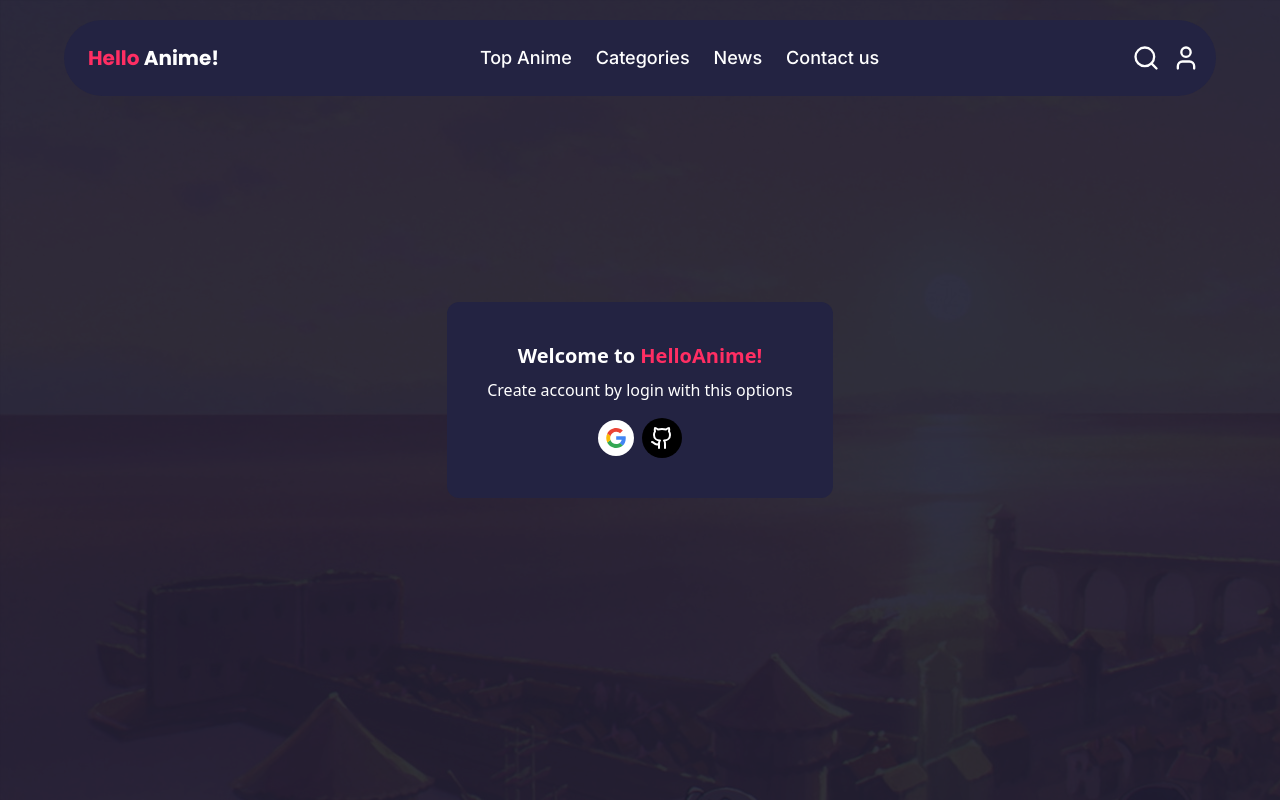
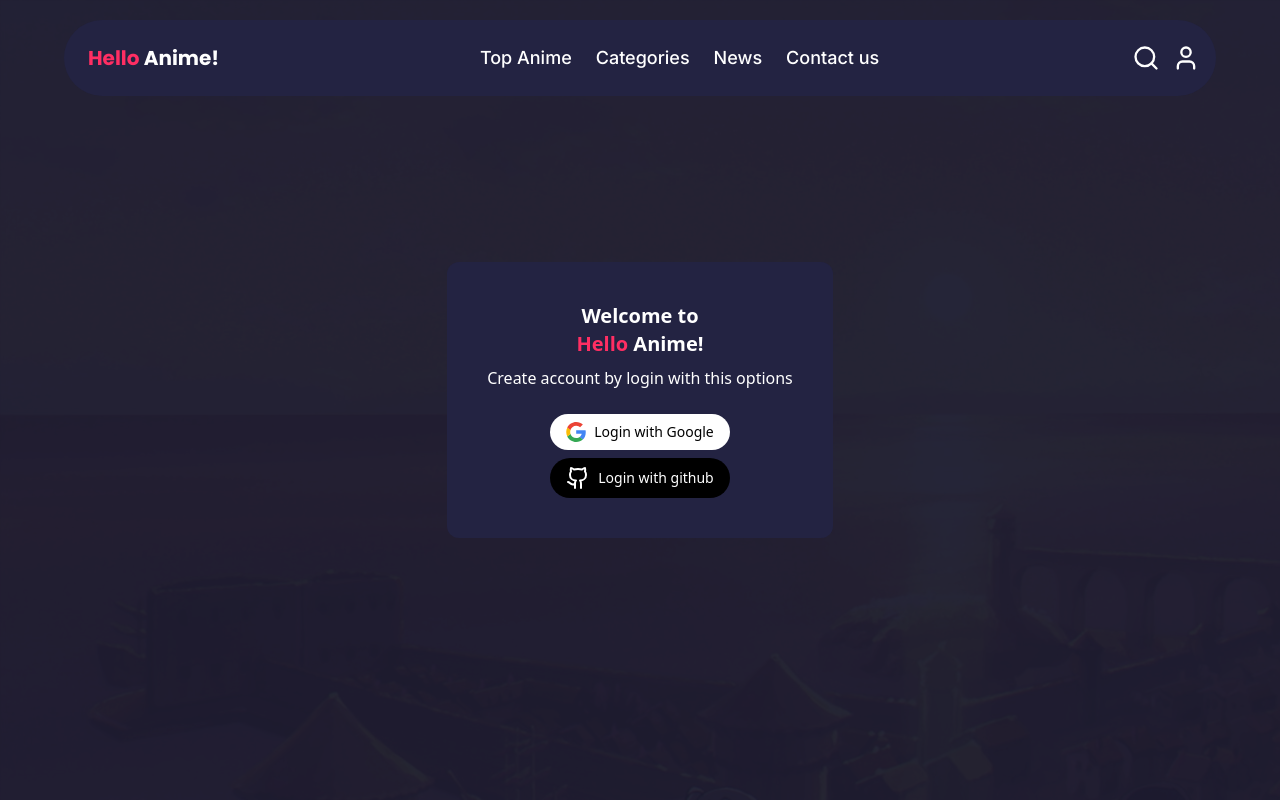
Before and after one commit to KacperBartlomiejczak/Hello-Anime, a Next.js app: page /login in a window 1280 px wide. Built offline with nearby package versions, Linux system fonts and the light colour scheme; no server answers.

Commit message:
Refactor login page components; create LoginBox, LoginBackground, and LoginButtonsGroup for improved structure and functionality

```diff
--- a/src/app/login/page.tsx
+++ b/src/app/login/page.tsx
@@ -1,51 +1,11 @@
-"use client";
-
-import { signIn } from "next-auth/react";
-import { useState } from "react";
-
-import Google from "@/components/ui/google";
-import { Github } from "lucide-react";
-import Spinner from "@/components/ui/spinner";
+import LoginBackground from "@/components/login/loginBackground";
+import LoginBox from "@/components/login/loginBox";
 
 export default function Page() {
-  const [isLoading, setIsLoading] = useState(false);
-
-  const handleLogin = async (provider: string) => {
-    setIsLoading(true);
-    await signIn(provider, { callbackUrl: "/" });
-  };
   return (
     <section className="relative w-full h-full z-20">
-      <div className="w-full h-full flex justify-center items-center fixed z-20">
-        <div className="bg-secondary-background p-10 rounded-xl text-center">
-          <h2 className="font-bold text-xl mb-2">
-            Welcome to <span className="text-brand">HelloAnime!</span>
-          </h2>
-
-          <p>Create account by login with this options</p>
-          <div className="flex flex-row items-center justify-center mt-4 gap-2">
-            <button className="p-2 bg-white rounded-full">
-              <Google className="h-5 w-5" />
-            </button>
-            <button
-              className="p-2 bg-black rounded-full cursor-pointer"
-              onClick={() => handleLogin("github")}
-              disabled={isLoading}
-            >
-              {isLoading ? (
-                <Spinner className="h-5 w-5 text-white" />
-              ) : (
-                <Github className="text-[1.25rem]" />
-              )}
-            </button>
-          </div>
-        </div>
-      </div>
-      <div className="absolute inste-0 w-screen h-screen bg-background/90 z-10" />
-      <div
-        className="absolute inset-0 h-screen w-screen z-0 object-center object-cover"
-        style={{ backgroundImage: 'url("/bg.jpg")' }}
-      ></div>
+      <LoginBox />
+      <LoginBackground />
     </section>
   );
 }
--- /dev/null
+++ b/src/components/login/loginBackground.tsx
@@ -0,0 +1,11 @@
+export default function LoginBackground() {
+  return (
+    <>
+      <div className="absolute inste-0 w-screen h-screen bg-background/95 z-10" />
+      <div
+        className="absolute inset-0 h-screen w-screen z-0 object-center object-cover"
+        style={{ backgroundImage: 'url("/bg.jpg")' }}
+      ></div>
+    </>
+  );
+}
--- /dev/null
+++ b/src/components/login/loginBox.tsx
@@ -0,0 +1,22 @@
+import LoginButtonsGroup from "./loginButtonsGroup";
+
+export default function LoginBox() {
+  return (
+    <div className="w-full h-full flex justify-center items-center fixed z-20">
+      <div className="bg-secondary-background p-8 rounded-xl text-center w-[90%] md:w-auto lg:p-10">
+        <h2 className="font-bold text-xl mb-2">
+          Welcome to{" "}
+          <span className="text-brand">
+            <br></br>Hello
+          </span>{" "}
+          Anime!
+        </h2>
+
+        <p>Create account by login with this options</p>
+        <div className="flex flex-col items-center justify-center mt-6 gap-2">
+          <LoginButtonsGroup />
+        </div>
+      </div>
+    </div>
+  );
+}
--- /dev/null
+++ b/src/components/login/loginButton.tsx
@@ -0,0 +1,25 @@
+import { cn } from "@/lib/utils";
+
+interface LoginButtonProps {
+  children: React.ReactNode;
+  onLogin: () => void;
+  classNames?: string;
+}
+
+export default function LoginButton({
+  children,
+  onLogin,
+  classNames,
+}: LoginButtonProps) {
+  return (
+    <button
+      className={cn(
+        "px-4 py-2 bg-white rounded-full flex flex-row text-sm gap-2 items-center justify-center text-black cursor-pointer",
+        classNames
+      )}
+      onClick={onLogin}
+    >
+      {children}
+    </button>
+  );
+}
--- /dev/null
+++ b/src/components/login/loginButtonsGroup.tsx
@@ -0,0 +1,43 @@
+"use client";
+
+import { signIn } from "next-auth/react";
+import { useState } from "react";
+import Google from "@/components/ui/google";
+import { Github } from "lucide-react";
+import Spinner from "@/components/ui/spinner";
+import LoginButton from "@/components/login/loginButton";
+
+export default function LoginButtonsGroup() {
+  const [isLoading, setIsLoading] = useState(false);
+  const handleLogin = async (provider: string) => {
+    setIsLoading(true);
+    await signIn(provider, { callbackUrl: "/" });
+  };
+  return (
+    <>
+      <LoginButton onLogin={() => handleLogin("google")}>
+        {isLoading ? (
+          <Spinner className="h-5 w-5 text-black" />
+        ) : (
+          <>
+            <Google className="h-5 w-5" />
+            <p className="text-black">Login with Google</p>
+          </>
+        )}
+      </LoginButton>
+      <LoginButton
+        onLogin={() => handleLogin("github")}
+        classNames="bg-black text-white"
+      >
+        {isLoading ? (
+          <Spinner className="h-5 w-5" />
+        ) : (
+          <>
+            <Github className="text-[1.25rem]" />
+            <p className="text-white">Login with github</p>
+          </>
+        )}
+      </LoginButton>
+    </>
+  );
+}
```
